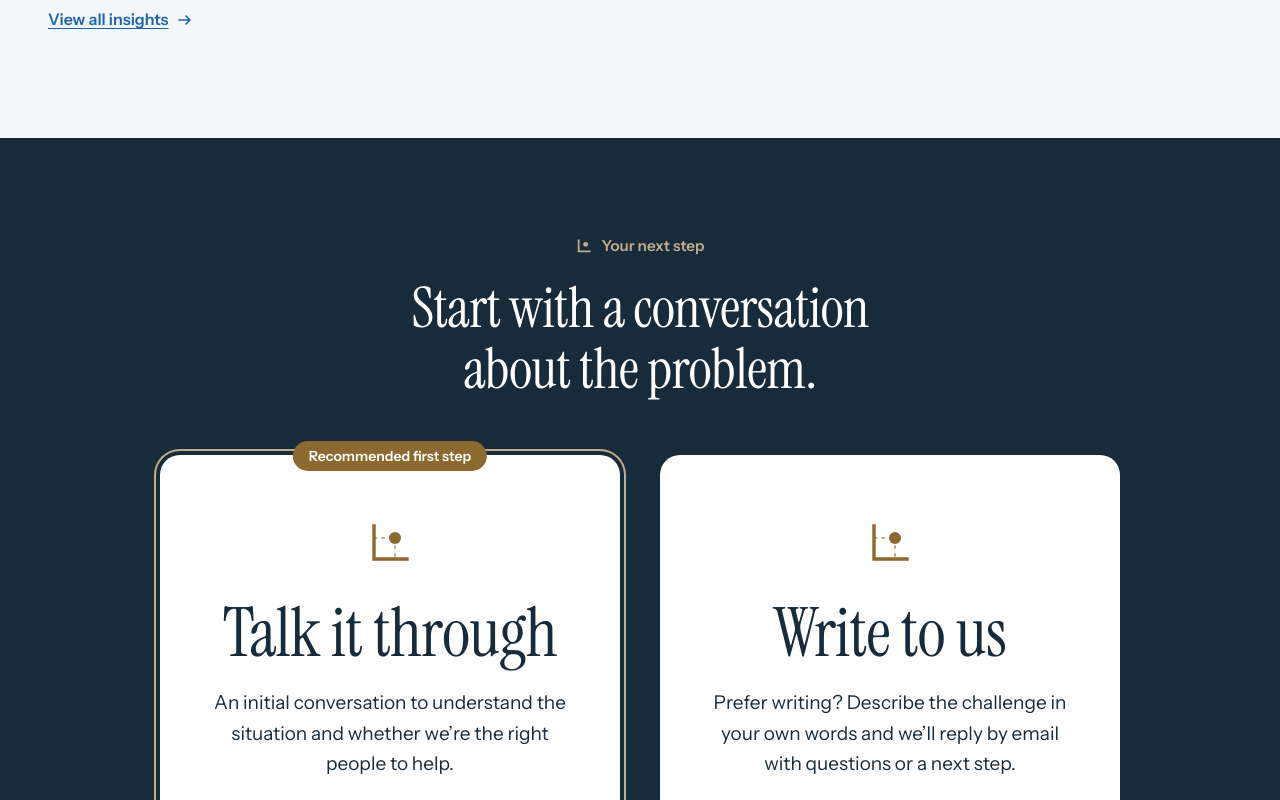
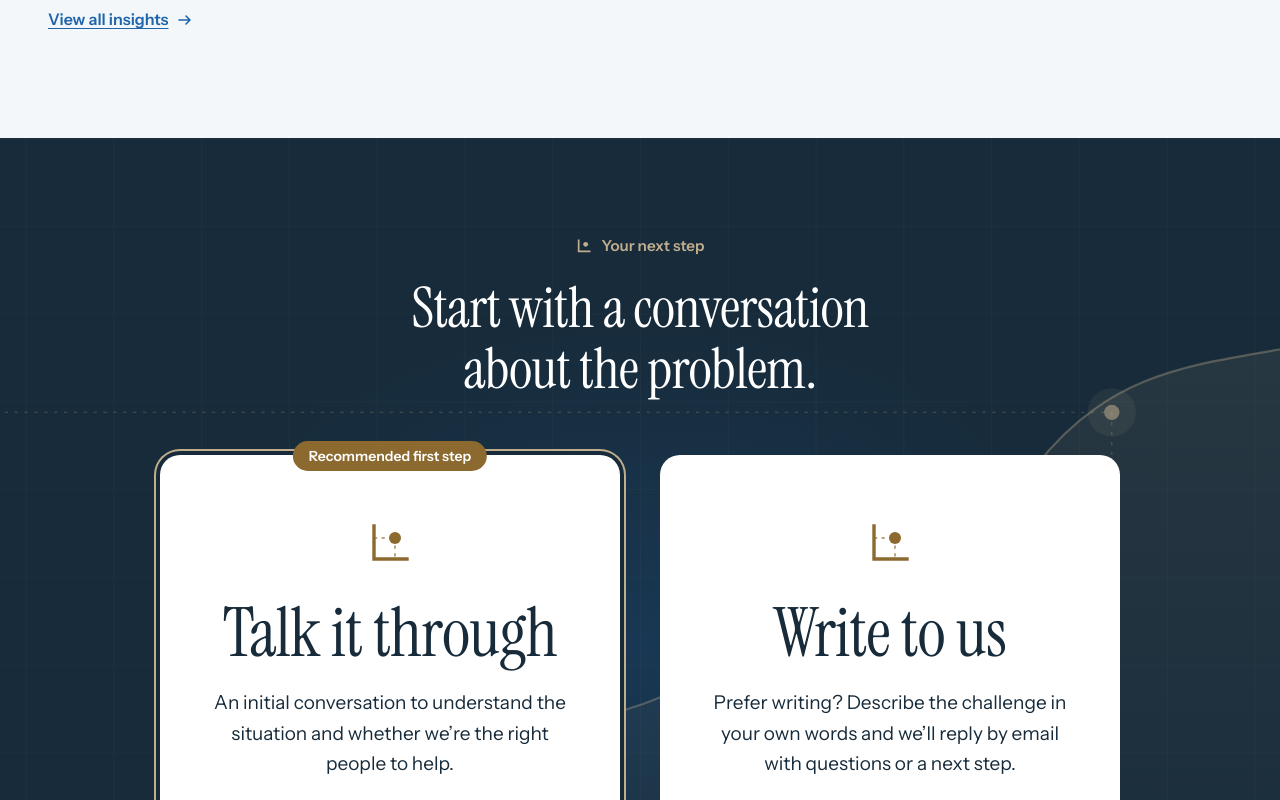
Before and after one commit to Jasin445/datatech-consult, a Next.js app: page / in a window 1280 px wide. Shown: the part 7720-8520 px from the top of the page. Built offline with nearby package versions, Linux system fonts and the light colour scheme; no server answers.

Commit message:
adjust: chart backdrop for the closing section

```diff
--- /dev/null
+++ b/src/components/sections/ChartBackdrop.tsx
@@ -0,0 +1,31 @@
+/**
+ * Decorative backdrop for charcoal sections: faint graph-paper grid, a rising trend line with a soft fill,
+ * and dashed readout guides to one plotted point (the readout mark at full scale). Low contrast by design.
+ */
+export function ChartBackdrop() {
+  // Trend line in a 1440x800 plot; the readout point sits on it at (1150, 250).
+  const line = "M-20 690 C 160 660, 260 700, 400 610 S 640 560, 760 500 S 980 430, 1080 300 S 1300 220, 1460 150";
+  return (
+    <div aria-hidden="true" className="pointer-events-none absolute inset-0 -z-10 overflow-hidden">
+      <div className="absolute top-1/2 left-1/2 h-[42rem] w-[60rem] -translate-x-1/2 -translate-y-[40%] rounded-full bg-[radial-gradient(closest-side,rgb(30_100_171/22%),transparent)]" />
+      <svg className="absolute inset-0 h-full w-full text-gold-soft" viewBox="0 0 1440 800" preserveAspectRatio="xMidYMid slice" fill="none">
+        <defs>
+          <pattern id="chart-grid" width="80" height="80" patternUnits="userSpaceOnUse">
+            <path d="M80 0H0V80" stroke="currentColor" strokeOpacity="0.07" strokeWidth="1" />
+          </pattern>
+          <linearGradient id="chart-fill" x1="0" y1="0" x2="0" y2="1">
+            <stop offset="0" stopColor="currentColor" stopOpacity="0.10" />
+            <stop offset="1" stopColor="currentColor" stopOpacity="0" />
+          </linearGradient>
+        </defs>
+        <rect width="1440" height="800" fill="url(#chart-grid)" />
+        <path d="M60 40V740H1440" stroke="currentColor" strokeOpacity="0.22" strokeWidth="1.5" />
+        <path d={`${line} L1460 800 L-20 800 Z`} fill="url(#chart-fill)" />
+        <path d={line} stroke="currentColor" strokeOpacity="0.35" strokeWidth="2" />
+        <path d="M60 250H1150M1150 250V740" stroke="currentColor" strokeOpacity="0.3" strokeWidth="1" strokeDasharray="3 6" />
+        <circle cx="1150" cy="250" r="22" fill="currentColor" fillOpacity="0.08" />
+        <circle cx="1150" cy="250" r="7" fill="currentColor" fillOpacity="0.55" />
+      </svg>
+    </div>
+  );
+}
--- a/src/components/sections/NextStep.tsx
+++ b/src/components/sections/NextStep.tsx
@@ -1,13 +1,15 @@
 import { MarkCard } from "@/components/cards/MarkCard";
 import { Section } from "@/components/ui/Section";
 import { SectionHeading } from "@/components/ui/SectionHeading";
+import { ChartBackdrop } from "./ChartBackdrop";
 
 type Option = { title: string; text: string; cta: string; href: string; recommended?: boolean };
 
-/** Closing charcoal section with the two ways to start, as ornament cards. */
+/** Closing charcoal section with the two ways to start, over a faint plotted-chart backdrop. */
 export function NextStep({ eyebrow, heading, lead, options, id = "next-step-heading" }: { eyebrow: string; heading: string; lead?: string; options: readonly Option[]; id?: string }) {
   return (
-    <Section tone="charcoal" labelledBy={id}>
+    <Section tone="charcoal" labelledBy={id} className="relative isolate overflow-hidden">
+      <ChartBackdrop />
       <SectionHeading id={id} eyebrow={eyebrow} heading={heading} lead={lead} onDark align="center" />
       <ul className="mx-auto grid max-w-[60rem] gap-6 md:grid-cols-2 md:gap-10">
         {options.map((o) => (
```
Also changed, not shown: 1 other file (tests, documents, lock files or other folders).
